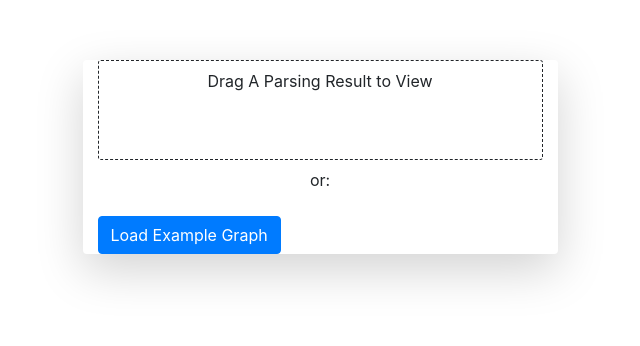
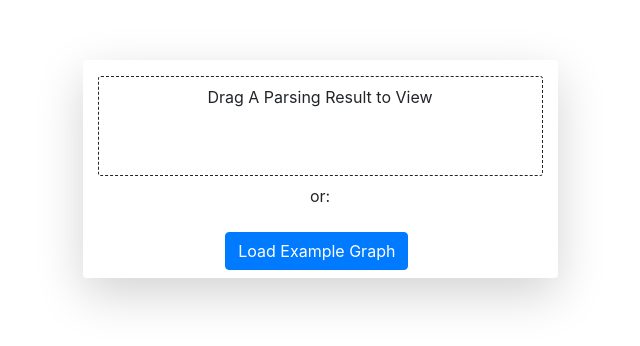
Before and after one commit to VanillaBrooks/network, a React (Create React App) app: page / in a window 1280 px wide. Shown: the part 384-730 px from the top of the page, without its empty margins (320-960 px from the left). Built offline with nearby package versions, Linux system fonts and the light colour scheme.

Commit message:
attempt to center the load default button

```diff
--- a/src/file_upload.js
+++ b/src/file_upload.js
@@ -33,7 +33,7 @@ function JsonUpload(props) {
 								"border-radius":"3px",
 								"border-width":"1px"
 							},
-							class: "p-2"
+							class: "p-2 mt-3"
 						}
 					)
 					}>
@@ -55,8 +55,8 @@ function JsonUpload(props) {
 
 					{/* OTHERWISE: we can load a default file graph*/}
 					<div className="row">
-						<div className="col align-self-center">
-							<button className="btn btn-primary" onClick={onClick}>Load Example Graph</button>
+						<div className="col-md offset-md-3 pl-4">
+							<button className="btn btn-primary mb-2" onClick={onClick}>Load Example Graph</button>
 						</div>
 					</div>
 
--- a/src/graph.js
+++ b/src/graph.js
@@ -227,10 +227,10 @@ class CustomGraph extends React.Component {
 						{graph}
 					</div>
 					<div className="col-3 graph-settings shadow">
-						<p className="mb-1">Settings</p>
+						<h3 className="mb-1">Settings</h3>
 
 						<div className="row">
-							<p>Node Colors</p>
+							<p class="pl-3 mt-1">Node Colors</p>
 						</div>
 
 						{
@@ -247,7 +247,7 @@ class CustomGraph extends React.Component {
 						}
 
 						<div className="row">
-							<p>Node Options</p>
+							<p class="pl-3 mt-3">Node Options</p>
 						</div>
 
 						<div class="list-group">
@@ -256,7 +256,7 @@ class CustomGraph extends React.Component {
 							<button type="button" class={this.nodesByFileAndSubroutineClass()} onClick={() => this.nodesByFileAndSubroutine()} >Include both subroutines and files</button>
 						</div>
 
-						<button type="button" class="btn btn-primary" onClick={() => this.restartSimulation()}>Restart Simulation</button>
+						<button type="button" class="btn btn-primary mt-3" onClick={() => this.restartSimulation()}>Restart Simulation</button>
 
 					</div>
 				</div>
```
